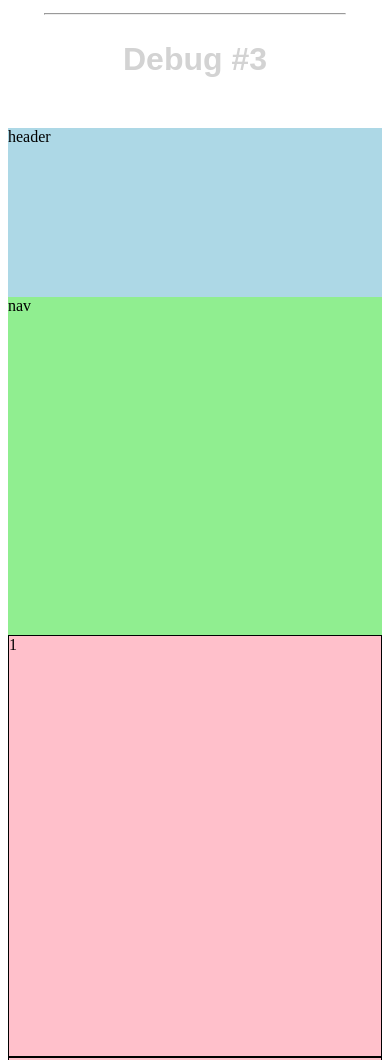
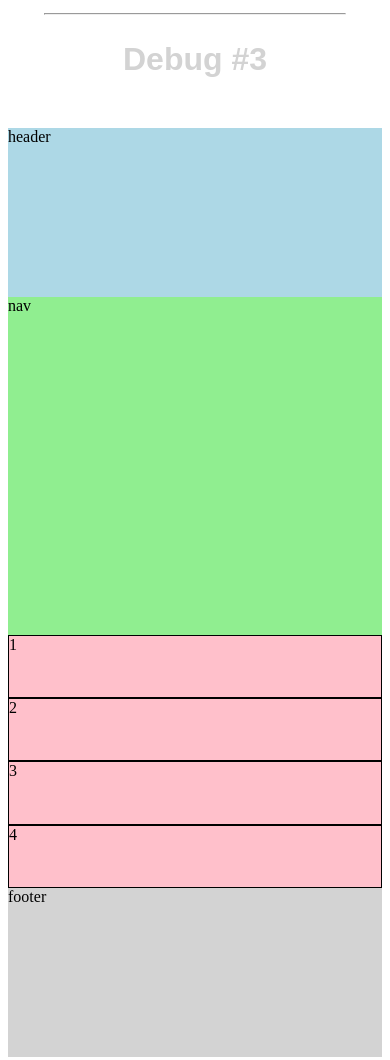
Before and after one commit to ajg327/test, a plain HTML site: page class/Class7-1/responsiveGrid.html in a window 390 px wide. Shown: the part 3620-4680 px from the top of the page. Drawn offline with Linux system fonts and the light colour scheme.

Commit message:
fixed mobile

```diff
--- a/class/Class7-1/css/mobileGrid.css
+++ b/class/Class7-1/css/mobileGrid.css
@@ -113,13 +113,13 @@
   margin-top: 50px;
   margin-bottom: 1650px;
   display: grid;
-  grid-template-areas:  "hea hea hea"
-                        "nav nav nav"
-                        "main main main"
-                        "foo foo foo";
+  grid-template-areas:  "hea"
+                        "nav"
+                        "main"
+                        "foo";
 
-  grid-template-rows: 20% 40% 200% 30%;
-  grid-template-columns: 1fr 1fr 1fr
+  grid-template-rows: 20% 40% 30% 20%;
+  grid-template-columns: 1fr
 
   /* Display the grids in a friendly mobile version */
 
```
